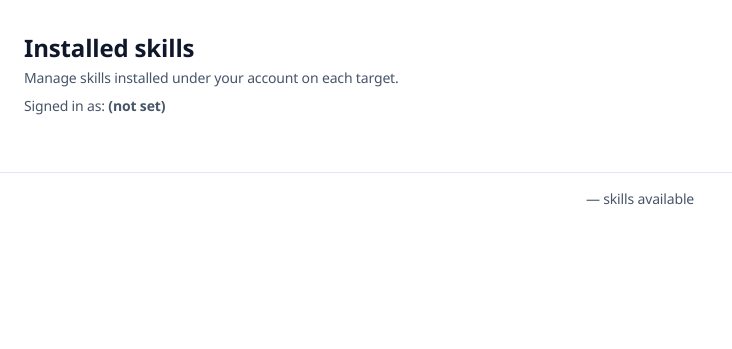
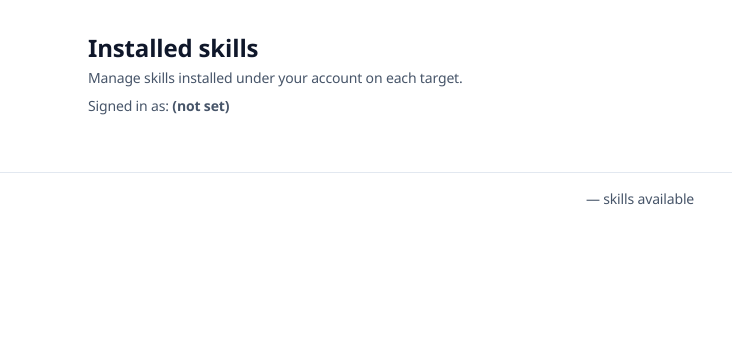
Before and after one commit to phkuod/skill-manager, a Django app: template skills/templates/skills/installed.html in a window 1280 px wide. Shown: the part 71-420 px from the top of the page, without its empty margins (0-732 px from the left). Run offline with Django 5.2, Linux system fonts and the light colour scheme; the template is opened without the code that fills it, so the values that code supplies are empty.

Commit message:
fix(ui): /installed/ container uses max-w-6xl (in vendor bundle)

```diff
--- a/skills/templates/skills/installed.html
+++ b/skills/templates/skills/installed.html
@@ -30,7 +30,7 @@
 {% endblock %}
 
 {% block content %}
-<div class="max-w-5xl mx-auto px-6 py-8">
+<div class="max-w-6xl mx-auto px-6 py-8">
   <h1 class="text-2xl font-bold mb-1" style="color:var(--text-primary)">Installed skills</h1>
   <p class="text-sm mb-2" style="color:var(--text-secondary)">
     Manage skills installed under your account on each target.
```
